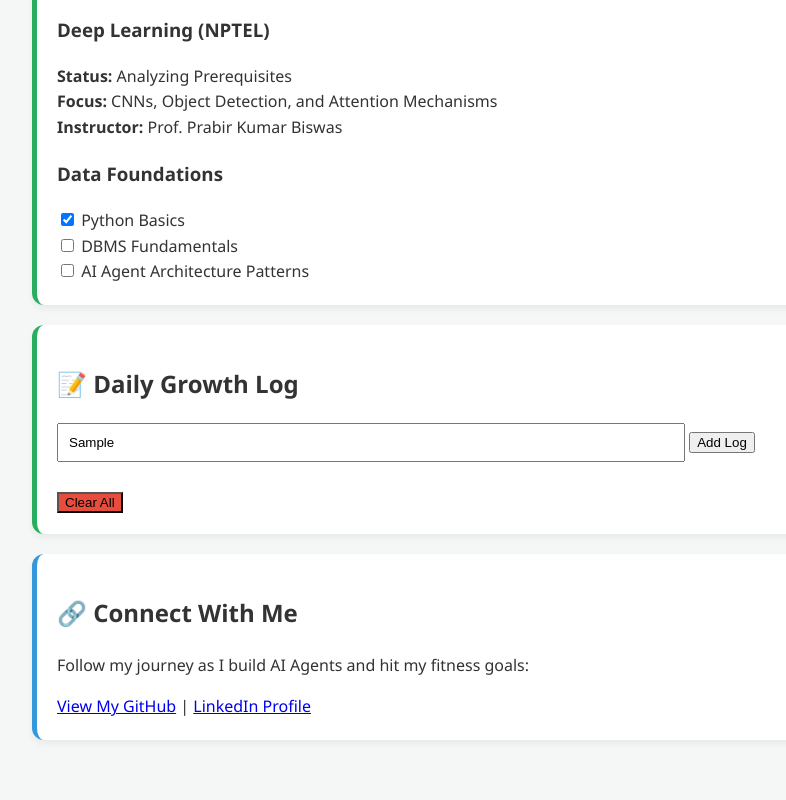
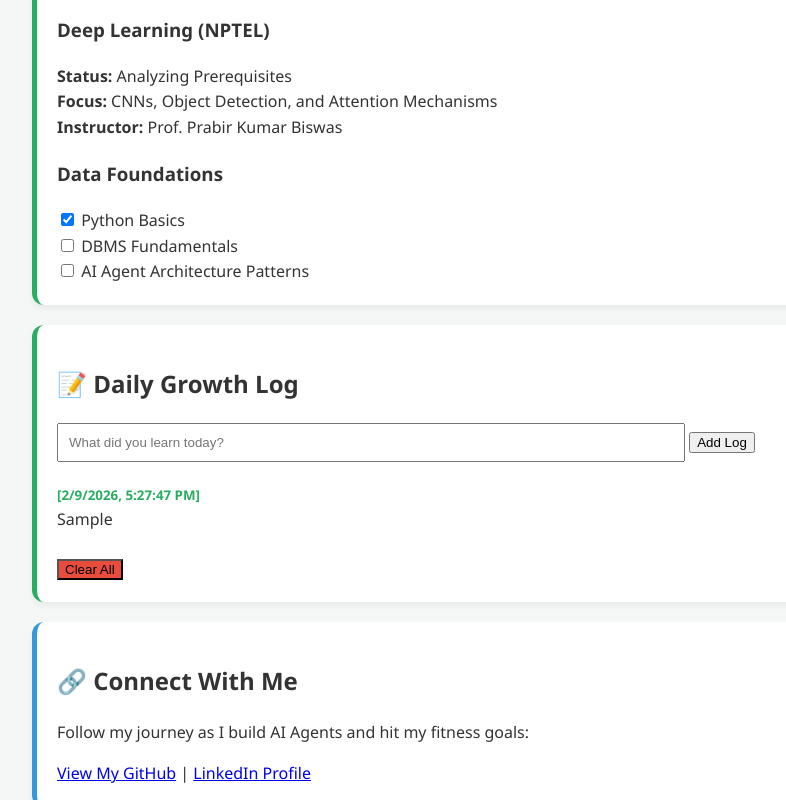
Before and after one commit to PriyanshuJha09/growth-hub, a plain HTML site: page index.html in a window 1280 px wide. Both pictures are taken after typing "Sample" into the empty fields and a click on the button "Add Log". Shown: the part 1023-1823 px from the top of the page, without its empty margins (208-994 px from the left). Drawn offline with Linux system fonts and the light colour scheme.

Commit message:
Update index.html

```diff
--- a/index.html
+++ b/index.html
@@ -153,15 +153,14 @@ window.onload = function() {
 
 function saveLog() {
     const input = document.getElementById('logInput');
-    const category = document.getElementById('logCategory'); // Get the category
     if (input.value === "") return;
 
     let logs = JSON.parse(localStorage.getItem('myLogs')) || [];
 
+    // Create a JSON object with the note and the current time
     const newEntry = {
         text: input.value,
-        category: category.value, // Save the category here
-        time: new Date().toLocaleString()
+        time: new Date().toLocaleString() // This grabs the current date & time
     };
 
     logs.push(newEntry);
@@ -178,20 +177,14 @@ function displayLogs() {
 
     logs.forEach(log => {
         let li = document.createElement('li');
-        li.style.borderBottom = "1px solid #eee";
-        li.style.padding = "10px 0";
-
+        li.style.marginBottom = "10px"; // Add a little space between logs
         li.innerHTML = `
-            <span style="background: #e8f5e9; color: #27ae60; padding: 2px 8px; border-radius: 10px; font-size: 0.7rem; font-weight: bold;">
-                ${log.category}
-            </span>
-            <small style="color: #95a5a6; margin-left: 10px;">${log.time}</small><br>
-            <div style="margin-top: 5px;">${log.text}</div>
+            <small style="color: #27ae60; font-weight: bold;">[${log.time}]</small><br>
+            ${log.text}
         `;
         list.appendChild(li);
     });
 }
-
 function clearLogs() {
     localStorage.removeItem('myLogs');
     displayLogs();
```
